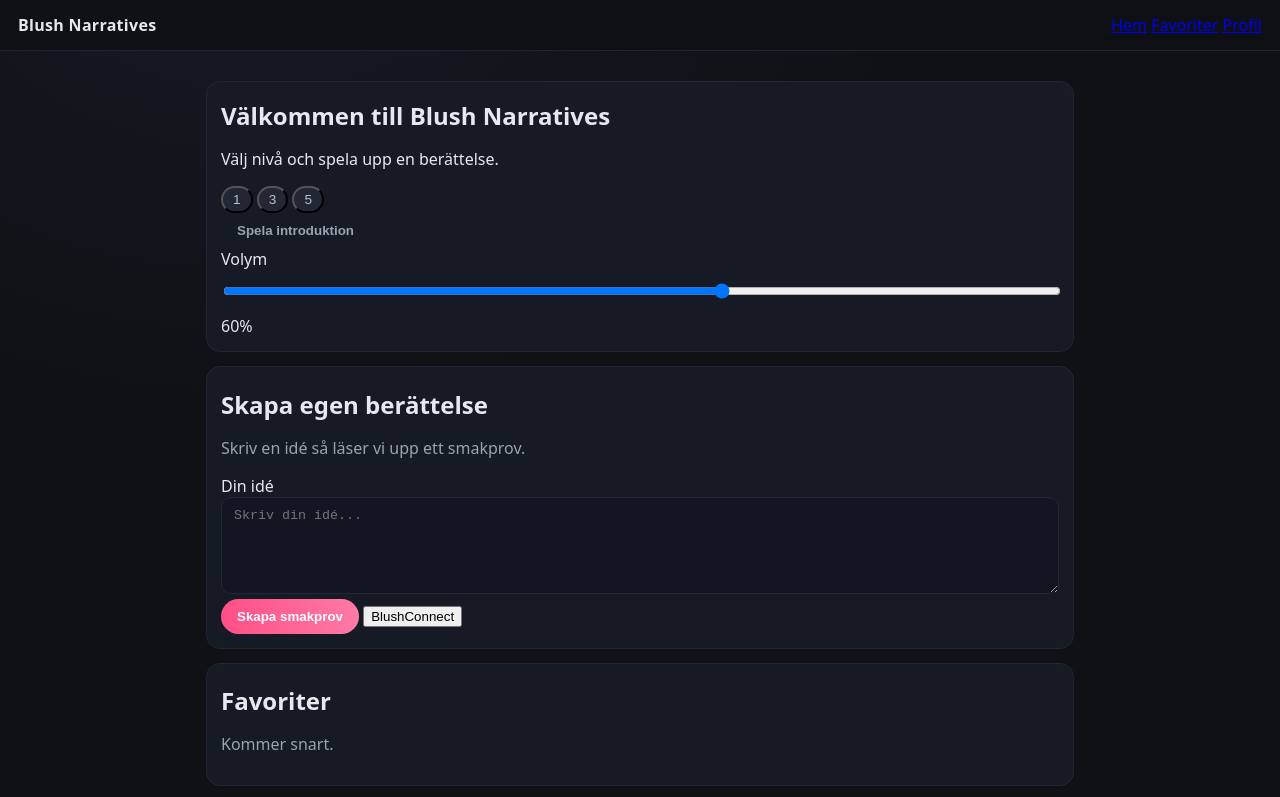
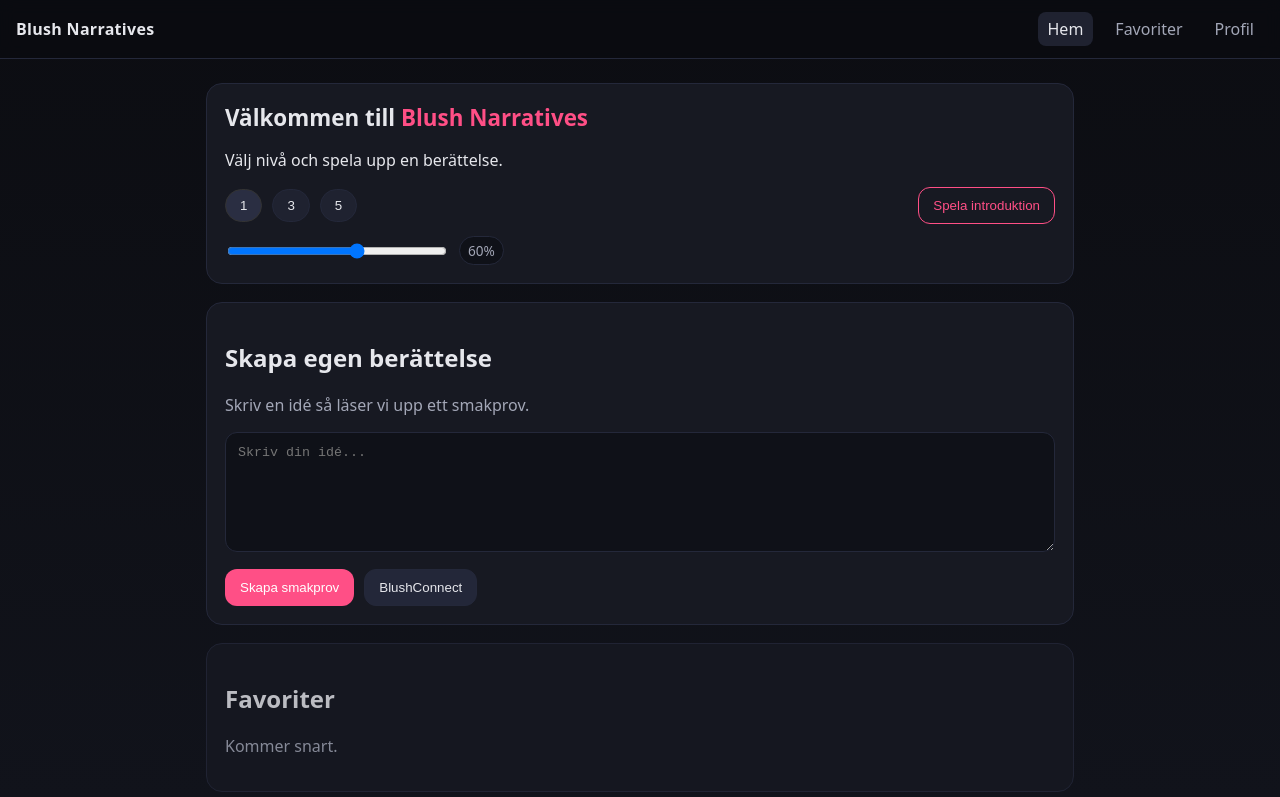
Before and after one commit to Bjortab/bn-demo, a plain HTML site: page index.html in a window 1280 px wide. Shown: the top 797 px of the page. Drawn offline with Linux system fonts and the light colour scheme.

Commit message:
Update styles.css

```diff
--- a/styles.css
+++ b/styles.css
@@ -1,87 +1,146 @@
 :root{
-  --bg:#0f1115;
-  --panel:#171a21;
-  --muted:#9aa3b2;
-  --text:#e6e8ee;
-  --accent:#ff4f87;
-  --accent-2:#ff7aa6;
-  --chip:#222733;
-  --focus:#9bd0ff;
-  --radius:14px;
-  --radius-sm:10px;
-  --shadow:0 8px 24px rgba(0,0,0,.35);
+  --bg:#0e0f13;
+  --card:#171922;
+  --card-weak:#141722;
+  --text:#e6e7ec;
+  --muted:#a3a7b7;
+  --accent:#ff4f86;
+  --accent-weak:#ff6ea0;
+  --border:#24283a;
+  --chip:#1f2230;
+  --chip-sel:#2a2e42;
+  --focus: #7aa2f7;
+  --success:#2ecc71;
 }
 
 *{box-sizing:border-box}
 html,body{height:100%}
 body{
-  margin:0; color:var(--text);
-  font-family:ui-sans-serif,system-ui,-apple-system,Segoe UI,Roboto,Helvetica,Arial;
-  background: radial-gradient(1100px 800px at 20% -10%, #151a24 0%, var(--bg) 60%);
+  margin:0;
+  font-family: ui-sans-serif, system-ui, -apple-system, Segoe UI, Roboto, Helvetica, Arial, "Apple Color Emoji","Segoe UI Emoji";
+  background:linear-gradient(180deg,#0c0d12 0%, #11131b 100%);
+  color:var(--text);
 }
 
+/* Layout */
 .topbar{
-  display:flex; justify-content:space-between; align-items:center;
-  padding:14px 18px; border-bottom:1px solid #1f2430;
-  background:rgba(15,17,21,.82); backdrop-filter:saturate(120%) blur(8px);
   position:sticky; top:0; z-index:10;
+  display:flex; align-items:center; gap:16px;
+  padding:12px 16px;
+  background:rgba(10,11,16,.75);
+  backdrop-filter: blur(8px);
+  border-bottom:1px solid var(--border);
 }
-.brand{font-weight:800; letter-spacing:.3px}
-.brand span{color:var(--accent)}
+.brand{font-weight:700; letter-spacing:.3px}
+.topnav{margin-left:auto; display:flex; gap:12px}
+.navlink{
+  text-decoration:none; color:var(--muted);
+  padding:6px 10px; border-radius:8px;
+}
+.navlink.active{ color:var(--text); background:var(--chip)}
+.navlink:hover{ color:var(--text)}
+.container{max-width:900px; margin:24px auto; padding:0 16px}
 
-.tabs{display:flex; gap:10px; padding:10px 12px; border-bottom:1px solid #1f2430}
-.tab{border:0; cursor:pointer; background:#141821; color:var(--muted); padding:8px 14px; border-radius:999px; font-weight:600}
-.tab.active{background:var(--accent); color:white}
+.card{
+  background:var(--card);
+  border:1px solid var(--border);
+  border-radius:16px;
+  padding:18px;
+  margin-bottom:18px;
+}
+.card.shallow{opacity:.8}
+.card-header h1{margin:0 0 4px 0; font-size:1.4rem}
+.accent{color:var(--accent)}
+.muted{color:var(--muted)}
 
-main{padding:16px; max-width:900px; margin:0 auto}
-.panel{
-  background:var(--panel); border:1px solid #22283a; border-radius:var(--radius);
-  box-shadow:var(--shadow); padding:18px; margin:16px 0;
+/* Chips + buttons */
+.level-row{display:flex; gap:10px; align-items:center; flex-wrap:wrap}
+.chip{
+  background:var(--chip);
+  border:1px solid var(--border);
+  color:var(--text);
+  border-radius:999px;
+  padding:8px 14px;
+  cursor:pointer;
 }
-h1{font-size:1.5rem; margin:.2rem 0 .2rem}
-h2{margin:.4rem 0 .6rem}
-.muted{color:var(--muted)} .small{font-size:.875rem}
-.divider{height:1px;background:#212636;margin:16px 0}
+.chip:hover{background:var(--chip-sel)}
+.chip.selected{background:var(--chip-sel); border-color:#333}
+.spacer{flex:1}
 
-.levels{display:flex; gap:10px; margin-top:12px}
-.level{
-  width:40px; height:40px; border-radius:12px; border:0;
-  background:#1a1f2b; color:#c9d0de; cursor:pointer; font-weight:700;
+.btn{
+  appearance:none; border:1px solid var(--border);
+  background:#202433; color:var(--text);
+  padding:10px 14px; border-radius:12px;
+  cursor:pointer; transition:transform .02s ease;
 }
-.level.active{background:var(--accent); color:white; box-shadow:0 0 0 3px rgba(255,79,135,.25)}
+.btn:active{transform:translateY(1px)}
+.btn.primary{background:var(--accent); border-color:transparent; color:white}
+.btn.primary.ghost{background:transparent; border-color:var(--accent); color:var(--accent)}
+.btn.secondary{background:#232739}
+.btn[disabled]{opacity:.6; cursor:not-allowed}
 
-.actions-row{display:flex; gap:12px; align-items:center; margin:12px 0}
-.primary{
-  border:0; cursor:pointer; font-weight:700; color:white;
-  background: linear-gradient(90deg, var(--accent), var(--accent-2));
-  padding:10px 16px; border-radius:999px;
+.row{display:flex; gap:10px; align-items:center; margin-top:12px}
+.row.right{justify-content:flex-end}
+
+/* Inputs */
+textarea{
+  width:100%; resize:vertical; min-height:120px;
+  background:#0f1118; color:var(--text);
+  border:1px solid var(--border); border-radius:12px;
+  padding:12px; outline:none;
 }
-.primary:focus{outline:2px solid var(--focus); outline-offset:2px}
+textarea:focus{border-color:var(--focus); box-shadow:0 0 0 3px #7aa2f722}
 
-.composer{display:grid; gap:10px}
-textarea,input,select{
-  width:100%; background:#121623; color:var(--text);
-  border:1px solid #22283a; border-radius:var(--radius-sm); padding:10px 12px;
+.controls{display:flex; align-items:center; gap:10px; margin-top:12px}
+input[type="range"]{width:220px}
+.range-badge{
+  font-size:.85rem; color:var(--muted);
+  background:#0f1118; border:1px solid var(--border);
+  padding:4px 8px; border-radius:999px;
 }
-textarea:focus,input:focus,select:focus{outline:2px solid var(--focus); border-color:#2a334a}
 
-.card{background:#151a25;border:1px solid #212636;border-radius:var(--radius);padding:14px;margin-top:14px}
-.card.hidden{display:none}
-.card-head{display:flex; gap:8px; align-items:center; justify-content:space-between}
-.chip{background:var(--chip); color:#b7c0d3; padding:4px 10px; border-radius:999px; font-size:.85rem}
+/* Result */
+.result{
+  margin-top:12px; padding:12px;
+  border:1px dashed #2b3148; border-radius:12px;
+  background:var(--card-weak);
+}
 
-.player{display:flex; gap:10px; align-items:center; margin-top:10px}
-.circle{width:40px;height:40px;border-radius:50%; border:0; background:#212638;color:#d8deea; cursor:pointer}
-.circle:hover{background:#28324a}
-.ghost{border:0; background:transparent; color:var(--muted); cursor:pointer}
-.ghost:hover{color:var(--text)}
+/* Spinner */
+.spinner{
+  --sz:16px;
+  width:var(--sz); height:var(--sz);
+  border-radius:50%;
+  border:2px solid #ffffff55; border-top-color:#fff;
+  display:none; margin-left:8px;
+  animation:spin .8s linear infinite;
+}
+.btn.loading .spinner{display:inline-block}
+.btn.loading .btn-label{opacity:.7}
 
-.list .fav{background:#141a25;padding:12px;border:1px solid #22283a;border-radius:12px;margin:10px 0}
-.list .fav h4{margin:0 0 6px}
-.list.empty{opacity:.8}
+/* Modal */
+.modal{
+  padding:0; border:1px solid var(--border); border-radius:14px;
+  background:var(--card);
+  color:var(--text);
+}
+.modal::backdrop{background:rgba(0,0,0,.55)}
+.modal > *{margin:16px}
 
-.field{display:grid; gap:6px}
-.grid.two{display:grid; gap:12px; grid-template-columns:1fr;}
-@media (min-width:720px){ .grid.two{grid-template-columns:1fr 1fr;} }
+.toast{
+  position:fixed; left:50%; bottom:16px; transform:translateX(-50%);
+  background:#0f1118; border:1px solid var(--border); color:var(--text);
+  padding:10px 14px; border-radius:12px;
+  box-shadow:0 6px 22px rgba(0,0,0,.35);
+}
 
-.foot{opacity:.65; text-align:center; padding:24px 12px}
+/* Accessiblity helpers */
+.sr-only{position:absolute; width:1px; height:1px; padding:0; margin:-1px; overflow:hidden; clip:rect(0 0 0 0); white-space:nowrap; border:0}
+
+@keyframes spin{to{transform:rotate(360deg)}}
+
+/* Small */
+@media (max-width:560px){
+  .topnav{gap:8px}
+  .controls{flex-wrap:wrap}
+}
```
